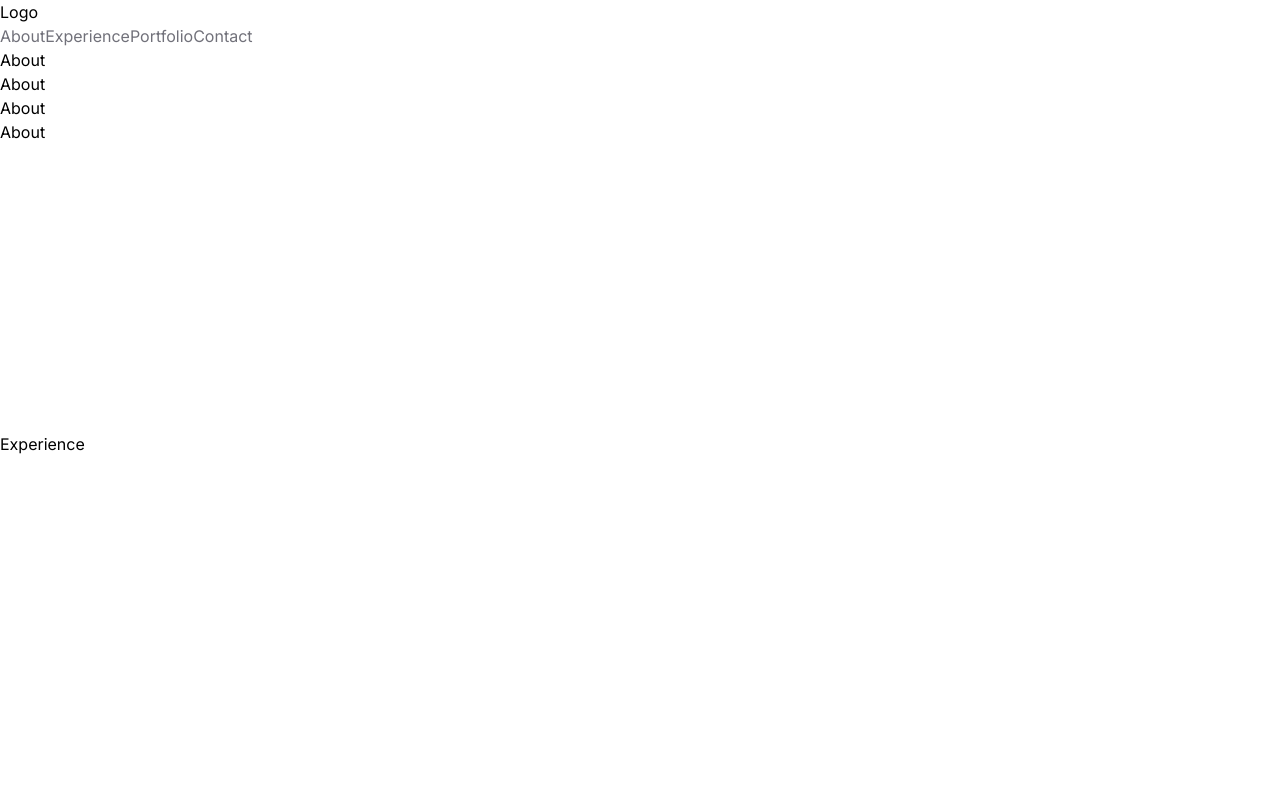
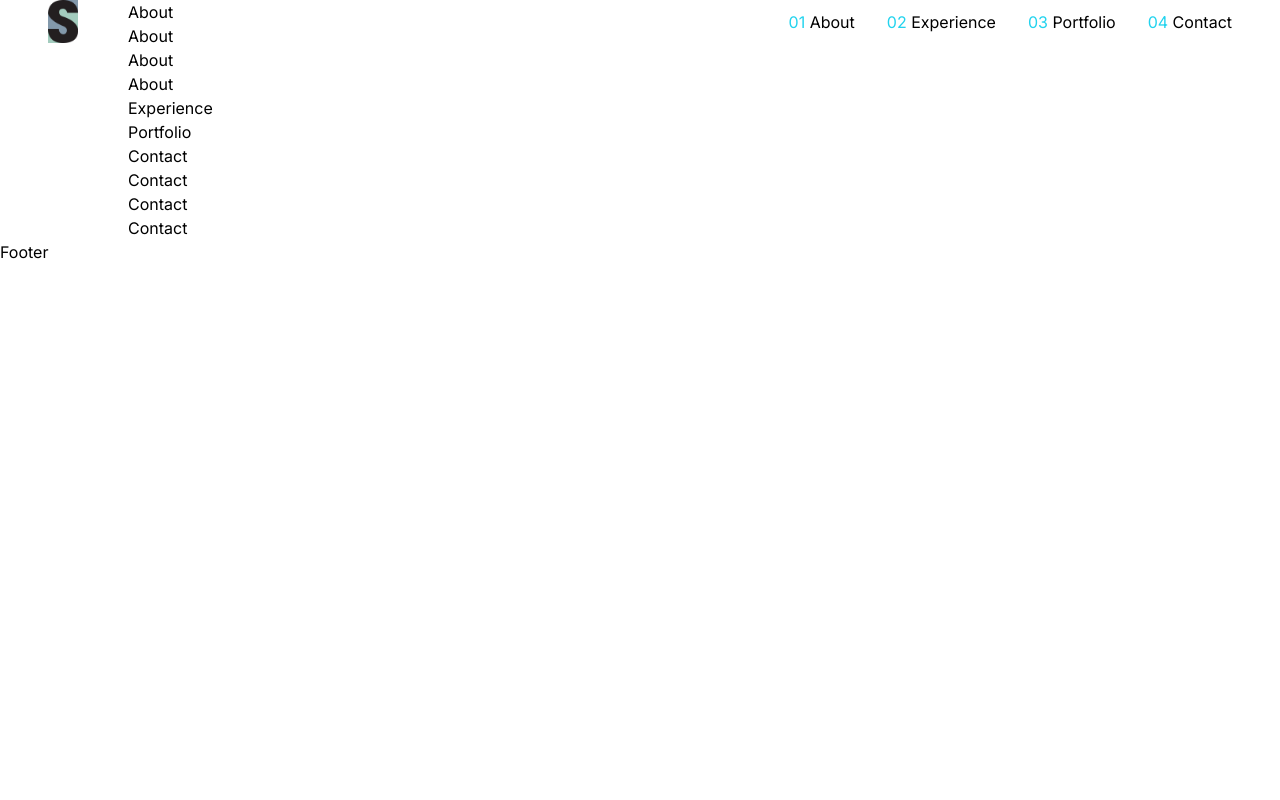
Before and after one commit to Sillen00/Portfolio_CV, a Next.js app: page / in a window 1280 px wide. Shown: the top 800 px of the page. Built offline with nearby package versions, Linux system fonts and the light colour scheme.

Commit message:
header setup + main page max width.

```diff
--- a/app/components/Header.tsx
+++ b/app/components/Header.tsx
@@ -1,9 +1,10 @@
 "use client";
+import Image from "next/image";
 import Link from "next/link";
-import { usePathname } from "next/navigation";
 
 const Header = () => {
-  const currentPath = usePathname();
+  // const currentPath = usePathname();
+  // className={`${href === currentPath ? "text-zinc-900" : "text-zinc-500"} hover:text-orange-600`}>
 
   const links = [
     { href: "#about", label: "About" },
@@ -13,16 +14,18 @@ const Header = () => {
   ];
 
   return (
-    <nav>
-      <Link href='/'>Logo</Link>
-      <ul>
-        <li>
-          {links.map(({ href, label }) => (
-            <a key={href} href={href} className={`${href === currentPath ? "text-zinc-900" : "text-zinc-500"} hover:text-ORANGE-900`}>
-              {label}
+    <nav className='flex justify-between items-center px-12 fixed w-full'>
+      <Link href='/'>
+        <Image width={30} height={30} alt="Simon Bengtsson 'S' logo." src='/logo.png' />
+      </Link>
+      <ul className='flex gap-8'>
+        {links.map(({ href, label }, index) => (
+          <li key={href} className={"hover:text-orange-600"}>
+            <a href={href}>
+              <span className='text-cyan-400'>0{index + 1}</span> {label}
             </a>
-          ))}
-        </li>
+          </li>
+        ))}
       </ul>
     </nav>
   );
--- a/app/containers/home-page/About.tsx
+++ b/app/containers/home-page/About.tsx
@@ -1,6 +1,6 @@
 const About = () => {
   return (
-    <div className="min-h-96" id='about'>
+    <div className='max-w-screen-lg mx-auto' id='about'>
       <h2>About</h2>
       <h2>About</h2>
       <h2>About</h2>
--- a/app/containers/home-page/Contact.tsx
+++ b/app/containers/home-page/Contact.tsx
@@ -1,6 +1,6 @@
 const Contact = () => {
   return (
-    <div className="min-h-96"  id='contact'>
+    <div className='max-w-screen-lg mx-auto'  id='contact'>
       <h2>Contact</h2>
       <h2>Contact</h2>
       <h2>Contact</h2>
--- a/app/containers/home-page/Experience.tsx
+++ b/app/containers/home-page/Experience.tsx
@@ -1,6 +1,6 @@
 const Experience = () => {
   return (
-    <div className="min-h-96" id='experience'>
+    <div className='max-w-screen-lg mx-auto' id='experience'>
       <h2>Experience</h2>
     </div>
   );
--- a/app/containers/home-page/Portfolio.tsx
+++ b/app/containers/home-page/Portfolio.tsx
@@ -1,6 +1,6 @@
 const Portfolio = () => {
   return (
-    <div className='min-h-96' id='portfolio'>
+    <div className='max-w-screen-lg mx-auto' id='portfolio'>
       <h2>Portfolio</h2>
     </div>
   );
```
